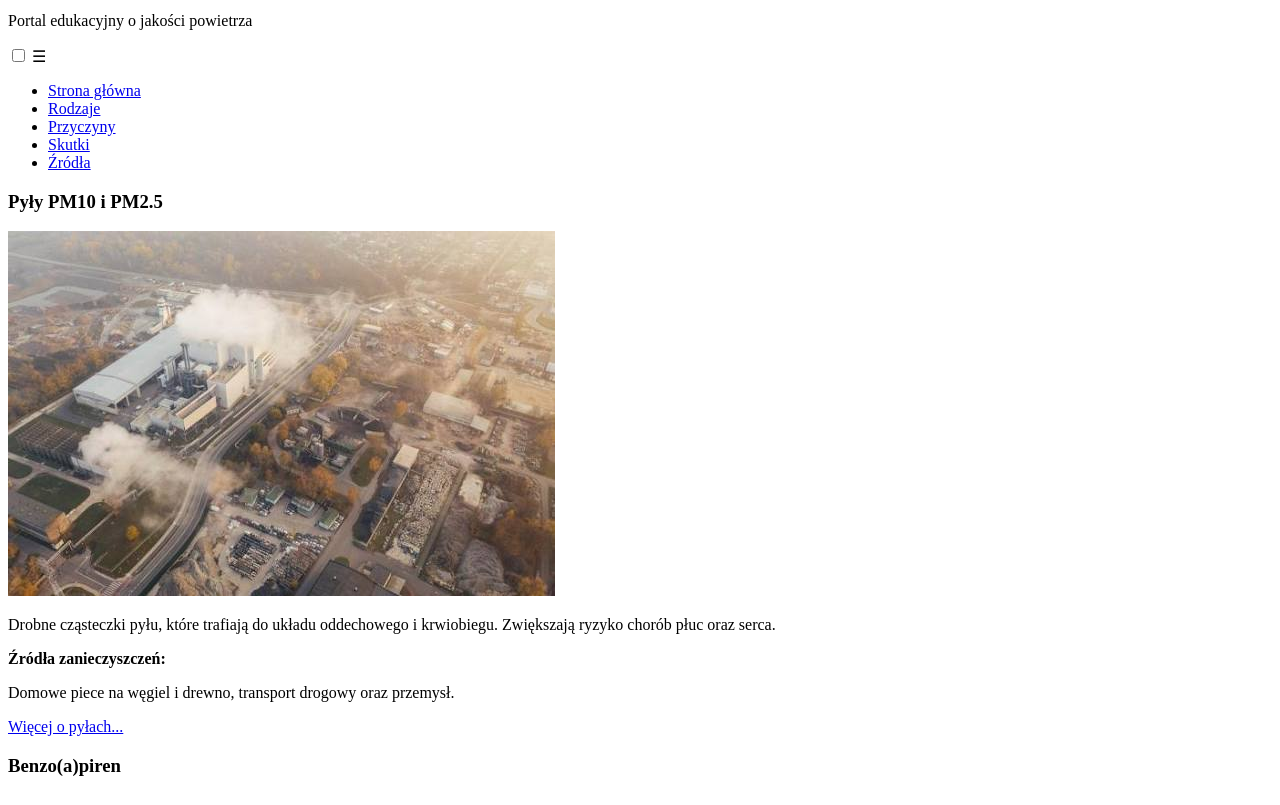
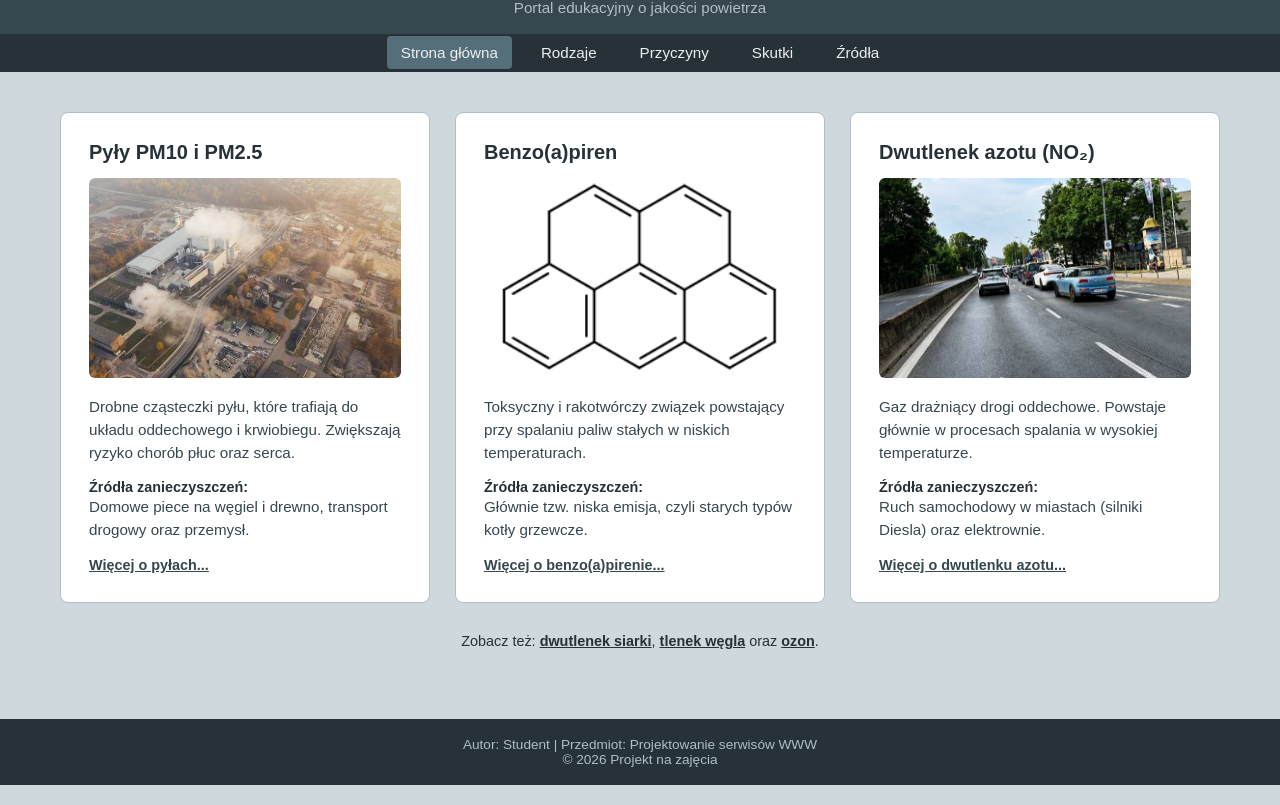
Before and after one commit to dai3310/256140, a plain HTML site: page index.html in a window 1280 px wide. Shown: the part 68-873 px from the top of the page. Drawn offline with Linux system fonts and the light colour scheme.

Commit message:
Update css.css

```diff
--- a/css.css
+++ b/css.css
@@ -1,192 +1,203 @@
-    font-size: 1.35rem;
-    white-space: nowrap;
+* {
+    box-sizing: border-box;
+    margin: 0;
+    padding: 0;
 }
 
-.fact span {
-    color: var(--page-muted);
-    font-size: 0.82rem;
-    line-height: 1.5;
+html, body {
+    height: 100%;
 }
 
-/* Lista przyczyn i źródeł */
-.cause-list,
-.source-list {
+body {
+    font-family: Arial, sans-serif;
+    background-color: #cfd8dc;
+    color: #263238;
     display: flex;
     flex-direction: column;
-    gap: 16px;
 }
 
-.cause-item,
-.source-item {
-    display: grid;
-    grid-template-columns: 45px 55px minmax(0, 1fr);
-    align-items: start;
-    gap: 20px;
-    padding: 27px;
-    border: 1px solid var(--page-border);
-    border-radius: 10px;
-    background: #ffffff;
+/* NAGŁÓWEK */
+header {
+    background-color: #37474f;
+    color: white;
+    text-align: center;
+    padding-top: 25px;
 }
 
-.cause-number,
-.source-number {
-    color: var(--page-green);
-    font-size: 0.9rem;
-    font-weight: 800;
+header h1 {
+    font-size: 2rem;
+    margin-bottom: 5px;
 }
 
-.cause-icon {
-    display: flex;
-    width: 48px;
-    height: 48px;
-    align-items: center;
-    justify-content: center;
-    border-radius: 9px;
-    background: #edf4ef;
-    color: var(--page-green);
-    font-size: 1.5rem;
+header p {
+    font-size: 0.95rem;
+    color: #b0bec5;
+    margin-bottom: 18px;
 }
 
-.cause-copy h3 {
-    margin-bottom: 10px;
+/* MENU NAV */
+nav {
+    background-color: #263238;
+    position: relative;
 }
 
-.cause-copy .card-label {
-    margin-bottom: 8px;
+#check {
+    display: none;
 }
 
-/* Karty dotyczące skutków */
-.effects-grid {
-    display: grid;
-    grid-template-columns: repeat(2, minmax(0, 1fr));
-    gap: 22px;
+.hamburger {
+    display: none;
+    cursor: pointer;
+    padding: 12px;
+    font-size: 1.6rem;
+    color: white;
+    text-align: center;
 }
 
-.effect-icon {
+.menu {
+    list-style: none;
     display: flex;
-    width: 48px;
-    height: 48px;
-    align-items: center;
     justify-content: center;
-    margin-bottom: 20px;
-    border-radius: 9px;
-    background: #edf4ef;
-    color: var(--page-green);
-    font-size: 1.4rem;
+    gap: 15px;
+    padding: 10px 0;
 }
 
-.action-panel {
-    margin-top: 35px;
-    padding: 30px;
-    border-radius: 10px;
-    background: var(--page-dark);
-    color: #ffffff;
+.menu a {
+    color: #eceff1;
+    text-decoration: none;
+    padding: 8px 14px;
+    font-size: 0.95rem;
+    border-radius: 4px;
+    transition: 0.2s;
 }
 
-.action-panel h3 {
-    margin-bottom: 12px;
-    font-size: 1.4rem;
+.menu a:hover {
+    background-color: #455a64;
 }
 
-.action-panel p {
-    color: #d8e3dc;
-    line-height: 1.7;
+.menu a.active {
+    background-color: #546e7a;
 }
 
-.text-link {
-    color: var(--page-green);
-    font-weight: 700;
-    text-decoration: underline;
+/* TREŚĆ GŁÓWNA */
+.glowne {
+    max-width: 1200px; /* Nieco szerszy kontener na większe karty */
+    width: 100%;
+    margin: 40px auto;
+    padding: 0 20px;
+    flex: 1;
 }
 
-/* Lista źródeł */
-.source-item {
-    grid-template-columns: 45px minmax(0, 1fr) 25px;
-    align-items: center;
+.karty {
+    display: flex;
+    gap: 25px; /* Większy odstęp między kartami */
+    margin-bottom: 30px;
 }
 
-.source-copy h3 {
-    margin-bottom: 8px;
-    color: var(--page-dark);
-    font-size: 1.2rem;
+.karta {
+    background-color: #ffffff;
+    border: 1px solid #b0bec5;
+    border-radius: 8px;
+    flex: 1;
+    padding: 28px; /* Znacznie większe wnętrze (padding) kart */
+    transition: 0.25s ease;
 }
 
-.source-copy p {
-    color: var(--page-muted);
-    line-height: 1.7;
+.karta:hover {
+    transform: translateY(-5px);
+    border-color: #78909c;
+    box-shadow: 0 8px 20px rgba(0, 0, 0, 0.1);
 }
 
-.source-arrow {
-    color: var(--page-green);
-    font-size: 1.3rem;
+.karta h3 {
+    font-size: 1.25rem; /* Większy nagłówek karty */
+    color: #263238;
+    margin-bottom: 14px;
 }
 
-/* Wyróżnione informacje i przejście do kolejnej strony */
-.notice {
-    margin-top: 35px;
-    padding: 25px 28px;
-    border-left: 4px solid var(--page-green);
-    border-radius: 0 8px 8px 0;
-    background: #e8f0ea;
+.foto {
+    width: 100%;
+    height: 200px; /* Zwiększona wysokość zdjęć z 160px do 200px */
+    object-fit: cover;
+    border-radius: 6px;
+    margin-bottom: 14px;
 }
 
-.notice strong {
-    display: block;
-    margin-bottom: 8px;
-    color: var(--page-dark);
+.karta p {
+    font-size: 0.95rem; /* Powiększony główny tekst w karcie */
+    line-height: 1.5;
+    margin-bottom: 14px;
+    color: #37474f;
 }
 
-.notice p {
-    color: var(--page-muted);
-    line-height: 1.7;
+.karta b {
+    font-size: 0.9rem;
+    color: #263238;
 }
 
-.next-page {
-    display: flex;
-    align-items: center;
-    justify-content: space-between;
-    gap: 20px;
-    margin-top: 45px;
-    padding: 23px 26px;
-    border: 1px solid var(--page-border);
-    border-radius: 9px;
-    background: #ffffff;
-    color: var(--page-dark);
-    text-decoration: none;
-    transition: border-color 0.2s ease, transform 0.2s ease;
+.maly-tekst {
+    font-size: 0.88rem; /* Powiększony podtekst */
+    color: #546e7a;
+    margin-bottom: 18px;
 }
 
-.next-page:hover {
-    transform: translateY(-3px);
-    border-color: var(--page-green);
+.karta a {
+    color: #37474f;
+    font-weight: bold;
+    font-size: 0.9rem;
+    text-decoration: underline;
+    transition: 0.2s;
 }
 
-.next-page span {
-    color: var(--page-muted);
+.karta a:hover {
+    color: #000000;
+}
+
+.dolny-tekst {
+    text-align: center;
+    font-size: 0.9rem;
+    margin-bottom: 30px;
+}
+
+.dolny-tekst a {
+    color: #263238;
+    font-weight: bold;
+}
+
+/* STOPKA */
+footer {
+    background-color: #263238;
+    color: #b0bec5;
+    text-align: center;
+    padding: 18px;
     font-size: 0.85rem;
 }
 
-.next-page strong {
-    color: var(--page-green);
+/* WERSJA MOBILNA (HAMBURGER) */
+@media (max-width: 768px) {
+    .karty {
+        flex-direction: column;
+    }
+
+    .hamburger {
+        display: block;
+    }
+
+    .menu {
+        display: none;
+        flex-direction: column;
+        gap: 0;
+    }
+
+    .menu a {
+        display: block;
+        text-align: center;
+        border-radius: 0;
+        padding: 12px;
+    }
+
+    #check:checked ~ .menu,
+    nav:hover .menu {
+        display: flex;
+    }
 }
-
-/* Stopka podstron */
-footer.site-footer {
-    display: flex;
-    align-items: center;
-    justify-content: space-between;
-    gap: 20px;
-    padding: 28px 6%;
-    background: var(--page-dark);
-    color: #d0ddd5;
-    text-align: left;
-    font-size: 0.9rem;
-}
-
-.site-footer p {
-    margin: 0;
-}
-
-.site-footer > a:last-child {
-    color: #a9d2b7;
-    text-decoration: none;
```
